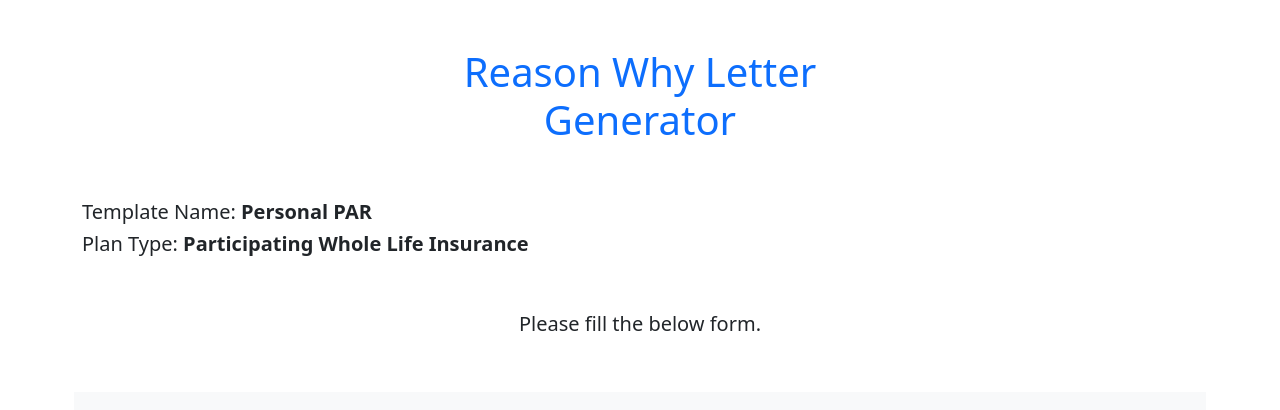
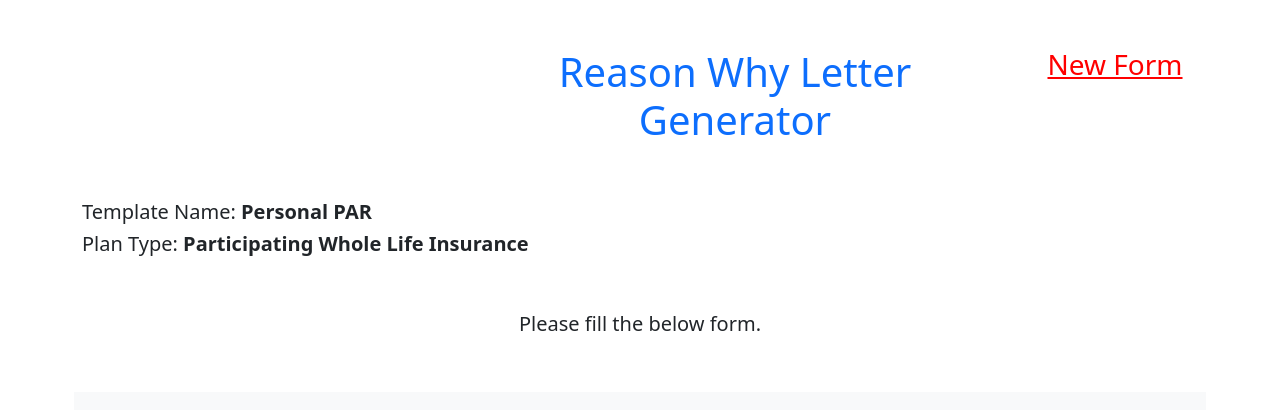
Before and after one commit to seemab-yamin/django-docx-letter-generator, a Django app: page /form/ in a window 1280 px wide. Shown: the top 410 px of the page. Run offline with Django 5.2, Linux system fonts and the light colour scheme; some libraries are stand-ins or nearby versions.

Commit message:
Create New Form Element Added

```diff
--- a/form_handler/templates/base.html
+++ b/form_handler/templates/base.html
@@ -18,7 +18,9 @@
         <div class="col-md-6">
           <h1 style="text-align: center;"><a href="{% url 'render_form' %}" class="text-decoration-none">Reason Why Letter Generator</a></h1>
         </div>
-        <div class="col"></div>
+        <div class="col-md-2">
+          <h3 style="text-align: center;"><a style="color: red;" href="/form/">New Form</a></h3>
+        </div>
       </div>
 
       {% if messages %}
```
